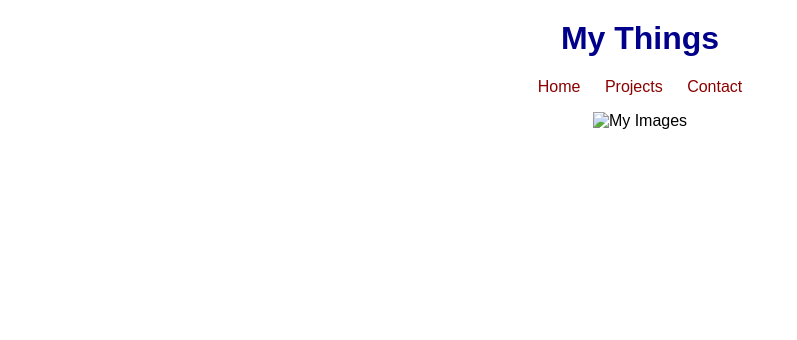
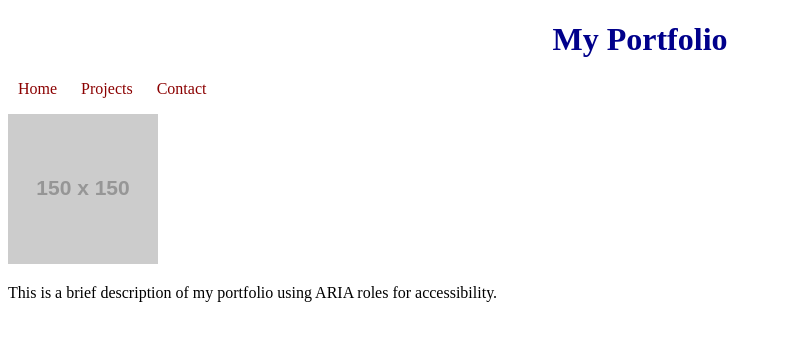
Before and after one commit to acciojob/accessible-portfolio-ChennupalliTriveni, a website: page main.html in a window 1280 px wide. Shown: the whole page, without its empty margins (0-797 px from the left). Drawn offline with Linux system fonts and the light colour scheme; placeholder pictures from the web are drawn by us.

Commit message:
created a submission

```diff
--- a/main.html
+++ b/main.html
@@ -1,12 +1,12 @@
+<!DOCTYPE html>
 <html>
   <head>
-    <title>Accessible Portfolio</title>
+    <title>ARIA Role Implementation</title>
     <link rel="stylesheet" href="styles.css">
   </head>
+
   <body>
-    <!-- the entire body must be written by student -->
-
-    <h1 role="heading">My Things</h1>
+    <h1 role="heading">My Portfolio</h1>
 
     <nav role="navigation">
       <ul role="list">
@@ -16,8 +16,9 @@
       </ul>
     </nav>
 
-    <img src="D:\WEB TECHNOLOGY_A13\assest\IMAGES\batman.gif" alt="My Images">
+    <img role="img" src="https://via.placeholder.com/150" alt="My Image">
 
+    <p>This is a brief description of my portfolio using ARIA roles for accessibility.</p>
 
     <script type="text/javascript" src="./script.js"></script>
   </body>
--- a/script.js
+++ b/script.js
@@ -1 +1,2 @@
-//your code here
+// Your code here
+console.log("ARIA roles implemented successfully!");
--- a/styles.css
+++ b/styles.css
@@ -1,14 +1,3 @@
-/* Your CSS Code here. */
-body {
-  font-family: Arial, sans-serif;
-  text-align: center;
-  margin: 20px;
-}
-
-h1 {
-  color: darkblue;
-}
-
 nav ul {
   list-style: none;
   padding: 0;
@@ -19,3 +8,8 @@ nav li {
   margin: 0 10px;
   color: darkred;
 }
+
+h1 {
+  text-align: center;
+  color: darkblue;
+}
```
